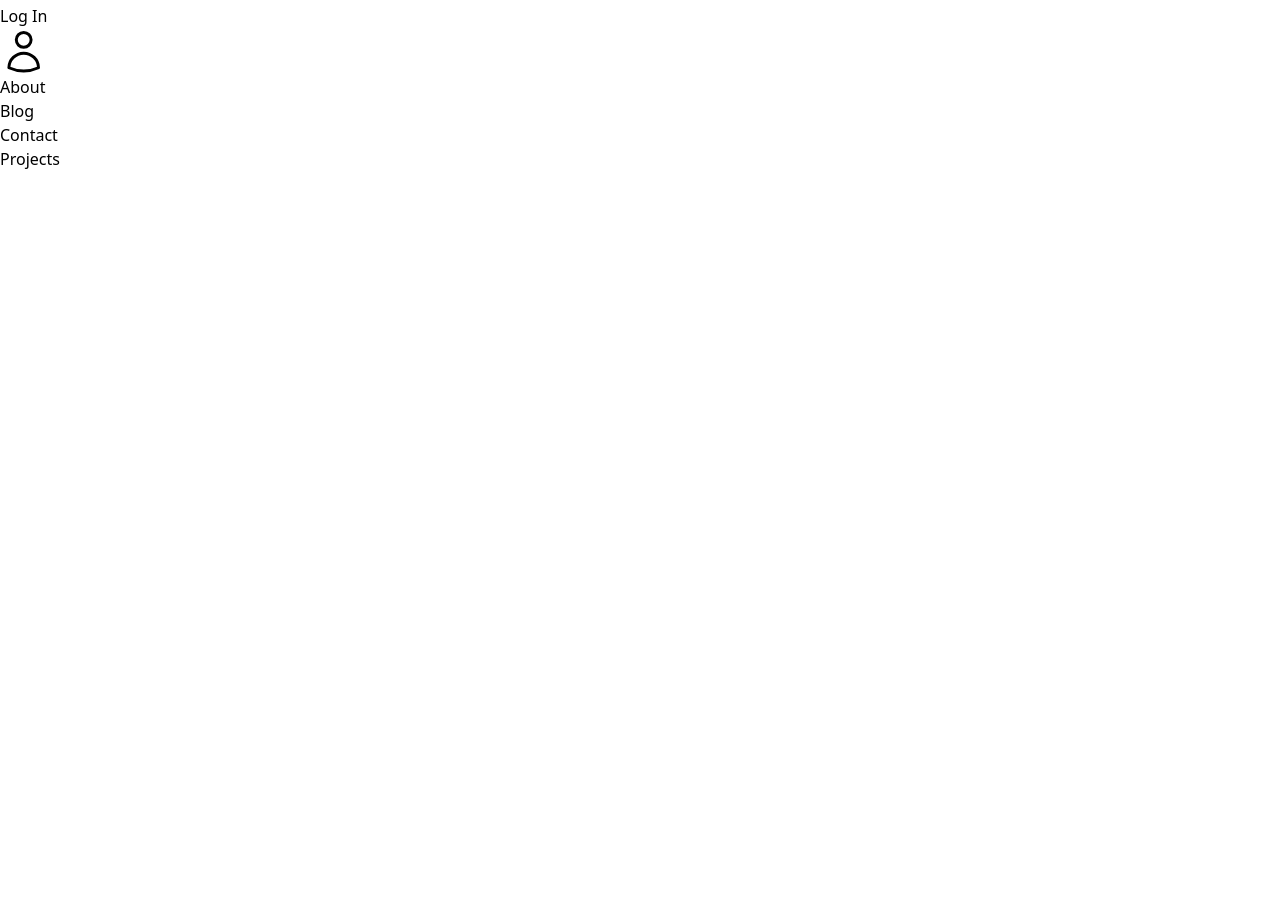
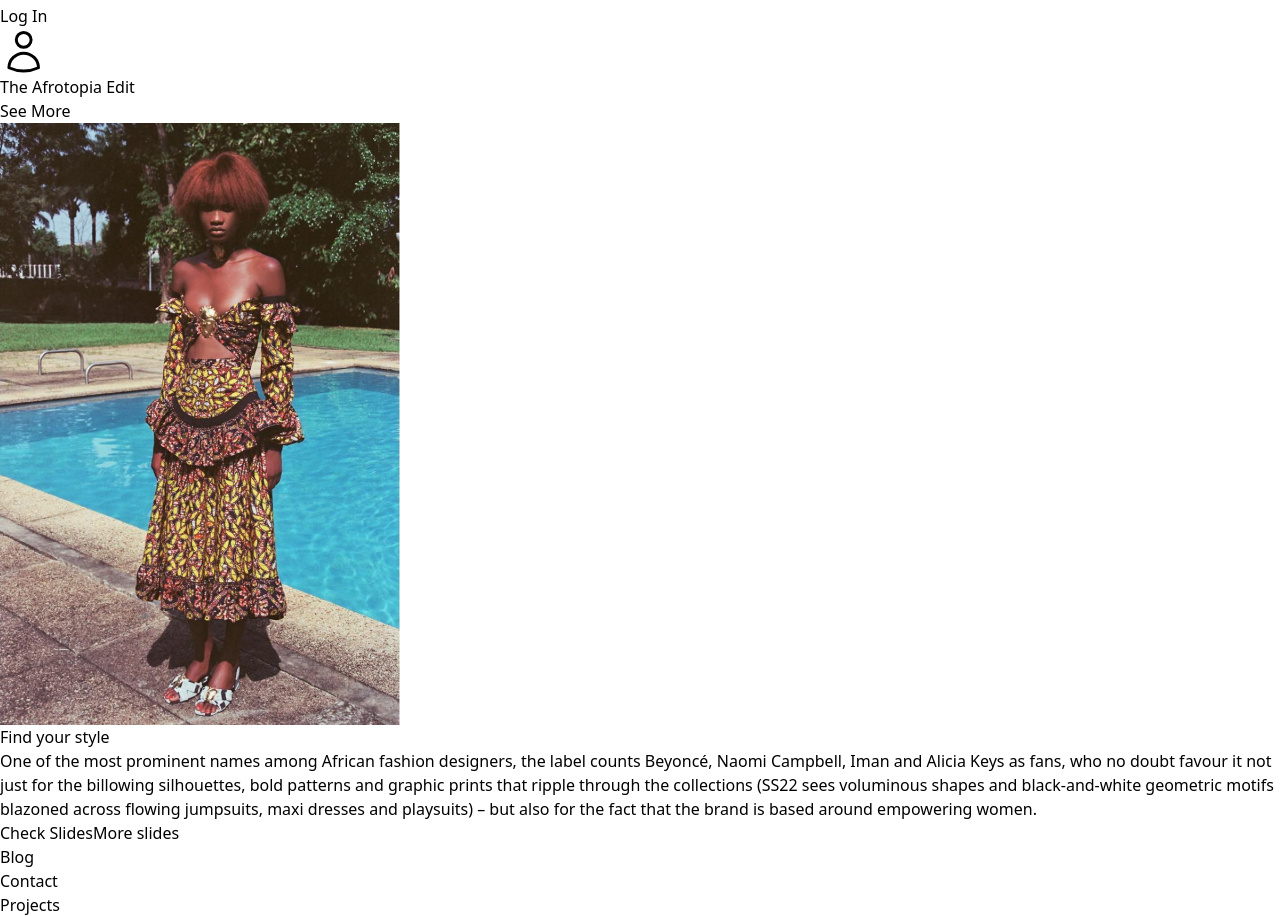
Before and after one commit to bintus-ux/afrotopia-site, a Next.js app: page / in a window 1280 px wide. Shown: the part 300-1217 px from the top of the page. Before the commit the page ends 800 px from the top, so only its background shows below. Built offline with nearby package versions, Linux system fonts and the light colour scheme.

Commit message:
'update: setting up main content'

```diff
--- a/components/NavBar.jsx
+++ b/components/NavBar.jsx
@@ -8,8 +8,8 @@ function NavBar() {
   const [navbar, setNavbar] = useState(false);
   return (
     <div>
-      <nav className="w-full bg-black fixed top-0 left-0 right-0 z-10">
-        <div className="justify-between px-4 mx-auto lg:max-w-7xl md:items-center md:flex md:px-8">
+      <nav className="w-full bg-black xl:h-auto fixed top-0 left-0 right-0 z-10">
+        <div className="justify-between px-4 mx-auto lg:max-w-8xl md:items-center md:flex md:px-8">
           <div>
             <div className="flex items-center justify-between py-3 md:py-5 md:block">
               {/* LOGO */}
@@ -39,22 +39,22 @@ function NavBar() {
           </div>
           <div>
             <div
-              className={`flex-1 justify-self-center pb-3 mt-8 md:block md:pb-0 md:mt-0 ${
+              className={`flex-1 justify-self-center  pb-3 mt-8 md:block md:pb-0 md:mt-0 ${
                 navbar ? 'p-12 md:p-0 block' : 'hidden'
               }`}
             >
-              <ul className="h-screen md:h-auto items-center justify-center md:flex ">
-                <li className="pb-6 text-xl text-white py-2 px-6 text-center  border-b-2 md:border-b-0  hover:bg-purple-600  border-purple-900  md:hover:text-purple-600 md:hover:bg-transparent">
+              <ul className="h-screen md:h-auto md:py-auto md:items-center md:justify-center md:flex border-2 border-red-600 border-solid">
+                <li className="pb-6 text-xl text-white py-2 px-6 text-center md:py-2  border-b-2 md:border-b-0  hover:bg-purple-600  border-purple-900  md:hover:text-purple-600 md:hover:bg-transparent">
                   <Link href="#blog" onClick={() => setNavbar(!navbar)}>
                   <FiHeart size={28} />
                   </Link>
                 </li>
-                <li className="pb-6 text-xl text-white py-2 md:px-6 text-center border-b-2 md:border-b-0  hover:bg-purple-900  border-purple-900  md:hover:text-purple-600 md:hover:bg-transparent">
+                <li className="pb-6 text-xl text-white py-2 md:px-6 text-center md:py-2  border-b-2 md:border-b-0  hover:bg-purple-900  border-purple-900  md:hover:text-purple-600 md:hover:bg-transparent">
                   <Link href="#about" onClick={() => setNavbar(!navbar)}>
                   <GoLock size={28} />
                   </Link>
                 </li>
-                <li className="pb-6 text-xl text-white py-2 px-6 text-center border-b-2 md:border-b-0 group">
+                <li className="pb-6 text-xl text-white py-2 px-6 text-center md:py-2  border-b-2 md:border-b-0 group">
                  <button className="bg-gray-300 hover:bg-gray-400 text-gray-800 font-bold py-2 px-3 rounded flex items-center transition duration-300 ease-in-out">
                    <svg
                     xmlns="http://www.w3.org/2000/svg"
@@ -74,8 +74,8 @@ function NavBar() {
 
                 </button>
               </li>
-                <li className="pb-6 text-xl text-white py-2 px-6 text-center border-b-2 md:border-b-0 group">
-                 <button className="bg-gray-300 hover:bg-gray-400 text-gray-800 font-bold py-2 px-3 rounded flex items-center transition duration-300 ease-in-out">
+                <li className="pb-6 text-xl text-white py-2 px-6 text-center md:py-2  border-b-2 md:border-b-0 group">
+                <button className="flex items-center bg-gray-300 hover:bg-gray-400 text-gray-800 font-bold py-2 px-3 rounded transition duration-300 ease-in-out">
   <svg
     xmlns="http://www.w3.org/2000/svg"
     fill="none"
@@ -91,6 +91,7 @@ function NavBar() {
     <path stroke-linecap="round" stroke-linejoin="round" d="M15.75 6a3.75 3.75 0 1 1-7.5 0 3.75 3.75 0 0 1 7.5 0ZM4.501 20.118a7.5 7.5 0 0 1 14.998 0A17.933 17.933 0 0 1 12 21.75c-2.676 0-5.216-.584-7.499-1.632Z" />
   </svg>
 </button>
+
               </li>
               </ul>
             </div>
--- a/pages/index.js
+++ b/pages/index.js
@@ -1,13 +1,54 @@
 import NavBar from '../components/NavBar'
+import Image from 'next/image'
 
 export default function Home() {
   return (
     <div>
       <NavBar />
-      <section id='about' className='text-white h-screen  text-center flex'>
-        <h1 className='m-auto font-waterfall text-7xl text-purple-600 font-bold  '>
-          About
-        </h1>
+      <section id='about' className='w-full text-white h-screen'>
+        <div>
+          <div className='mt-[100px] md:mt-[150px] mx-auto max-w-6xl flex justify-between items-center border-2 border-red-600 border-solid'>
+            <h1 className='font-inter text-2xl text-purple-600 font-bold  '>
+              The Afrotopia Edit
+            </h1>
+            <h1 className='font-inter text-2xl text-purple-600 font-bold  '>
+              See More
+            </h1>
+          </div>
+          <div className='mt-5 mx-auto max-w-6xl flex flex-col md:flex-row justify-between items-center border-2 border-red-600 border-solid'>
+            <Image
+              src='/images/idealimg1.PNG'
+              width={400}
+              height={400}
+              alt='baddie pose'
+            />
+            <div className='flex flex-col max-w-md mx-auto bg-white overflow-hidden border-2 border-blue-400 border-solid'>
+              <div className='py-6'>
+                <h2 className='text-xl font-bold mb-2 text-black'>
+                  Find your style
+                </h2>
+                <p className='text-gray-700'>
+                  One of the most prominent names among African fashion
+                  designers, the label counts Beyoncé, Naomi Campbell, Iman and
+                  Alicia Keys as fans, who no doubt favour it not just for the
+                  billowing silhouettes, bold patterns and graphic prints that
+                  ripple through the collections (SS22 sees voluminous shapes
+                  and black-and-white geometric motifs blazoned across flowing
+                  jumpsuits, maxi dresses and playsuits) – but also for the fact
+                  that the brand is based around empowering women.
+                </p>
+                <div className='mt-4'>
+                  <button className='bg-blue-500 text-white px-4 py-2 rounded-md hover:bg-blue-600'>
+                    Check Slides
+                  </button>
+                  <button className='ml-2 bg-gray-300 text-gray-800 px-4 py-2 rounded-md hover:bg-gray-400'>
+                    More slides
+                  </button>
+                </div>
+              </div>
+            </div>
+          </div>
+        </div>
       </section>
       <section id='blog' className=' text-white h-screen bg-purple-900 flex'>
         <h1 className='m-auto font-waterfall text-7xl text-white font-bold'>
```
Also changed, not shown: public/images/idealimg1.PNG (added). Lines whose indentation alone changed are shown as unchanged.
